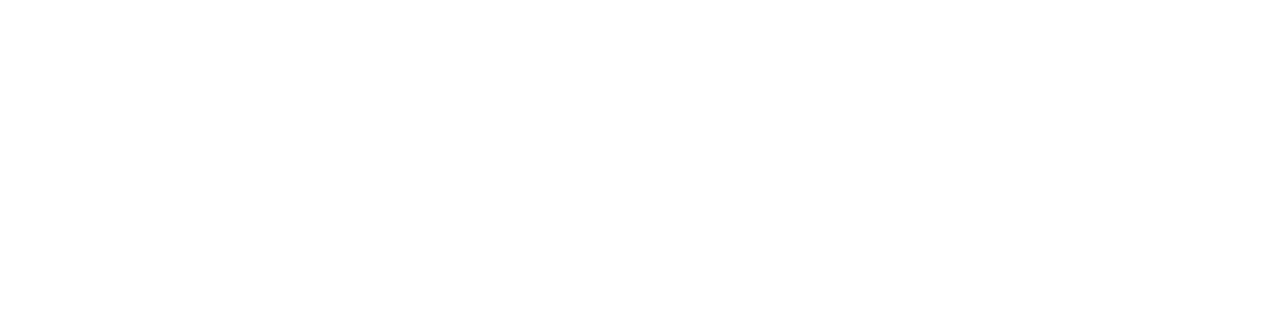
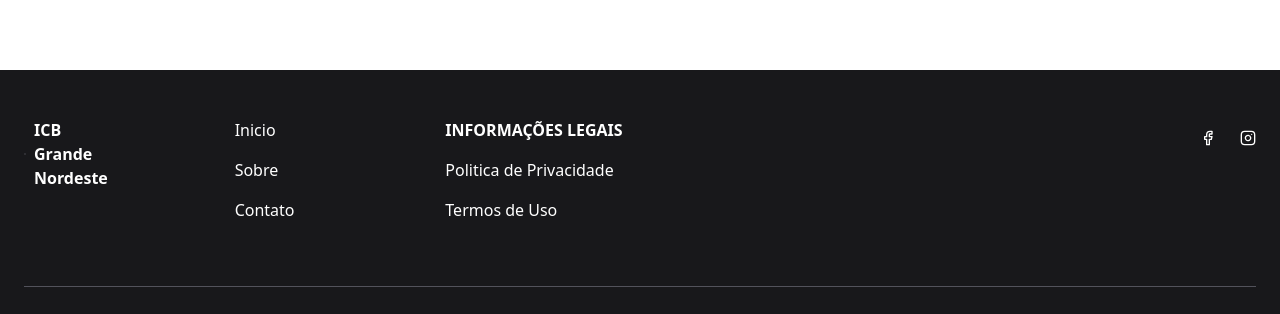
Before and after one commit to Gabriel422-hue/FrontEnd_SemearEAD, a Next.js app: page /courses in a window 1280 px wide. Shown: the part 638-952 px from the top of the page. Before the commit the page ends 800 px from the top, so only its background shows below. Built offline with nearby package versions, Linux system fonts and the light colour scheme.

Commit message:
PS-23 Footer & Correções

```diff
--- a/package.json
+++ b/package.json
@@ -1,5 +1,5 @@
 {
-  "name": "my-app",
+  "name": "SemearEAD",
   "version": "0.1.0",
   "private": true,
   "scripts": {
@@ -19,9 +19,12 @@
     "D": "^1.0.0",
     "next": "13.1.6",
     "next-auth": "^4.19.2",
+    "nookies": "^2.5.2",
     "postcss": "^8.4.21",
     "react": "18.2.0",
     "react-dom": "18.2.0",
+    "react-hook-form": "^7.43.5",
+    "react-icons": "^4.8.0",
     "tailwindcss": "^3.2.4"
   },
   "devDependencies": {
--- /dev/null
+++ b/src/components/Footer.tsx
@@ -0,0 +1,96 @@
+import Link from 'next/link';
+import { FiInstagram, FiFacebook } from 'react-icons/fi';
+
+export default function Footer() {
+  return (
+    <footer className="mx-auto max-w-[1920px] px-6 bg-zinc-900">
+      <div className="grid grid-cols-1 lg:grid-cols-12 gap-8 border-b border-zinc-600 py-12 text-white transition-colors duration-150 bg-zinc-900">
+        <div className="col-span-1 lg:col-span-2">
+          <Link
+            href="/"
+            className="flex  items-center font-bold md:mr-24"
+          >
+            <span className="rounded-full border border-zinc-700 mr-2">
+              {/* <> */}
+            </span>
+            <span>ICB Grande Nordeste</span>
+          </Link>
+        </div>
+        <div className="col-span-1 lg:col-span-2">
+          <ul className="flex flex-initial flex-col md:flex-1">
+            <li className="py-3 md:py-0 md:pb-4">
+              <Link
+                href="/"
+                className="text-white hover:text-zinc-200 transition ease-in-out duration-150"
+              >
+                Inicio
+              </Link>
+            </li>
+            <li className="py-3 md:py-0 md:pb-4">
+              <Link
+                href="/"
+                className="text-white hover:text-zinc-200 transition ease-in-out duration-150"
+              >
+                Sobre
+              </Link>
+            </li>
+            <li className="py-3 md:py-0 md:pb-4">
+              <Link
+                href="/"
+                className="text-white hover:text-zinc-200 transition ease-in-out duration-150"
+              >
+                Contato
+              </Link>
+            </li>
+          </ul>
+        </div>
+        <div className="col-span-1 lg:col-span-2">
+          <ul className="flex flex-initial flex-col md:flex-1">
+            <li className="py-3 md:py-0 md:pb-4">
+              <p className="text-white font-bold hover:text-zinc-200 transition ease-in-out duration-150">
+                INFORMAÇÕES LEGAIS
+              </p>
+            </li>
+            <li className="py-3 md:py-0 md:pb-4">
+              <Link
+                href="/"
+                className="text-white hover:text-zinc-200 transition ease-in-out duration-150"
+              >
+                Politica de Privacidade
+              </Link>
+            </li>
+            <li className="py-3 md:py-0 md:pb-4">
+              <Link
+                href="/"
+                className="text-white hover:text-zinc-200 transition ease-in-out duration-150"
+              >
+                Termos de Uso
+              </Link>
+            </li>
+          </ul>
+        </div>
+        <div className="col-span-1 lg:col-span-6 flex items-start lg:justify-end text-white">
+          <div className="flex space-x-6 items-center h-10">
+            <a
+              aria-label="Facebook"
+              href="https://github.com/vercel/nextjs-subscription-payments"
+            >
+              <FiFacebook />
+            </a>
+            <a
+              aria-label="Facebook"
+              href="https://github.com/vercel/nextjs-subscription-payments"
+            >
+              <FiInstagram />
+            </a>
+          </div>
+        </div>
+      </div>
+      <div className="py-12 flex flex-col md:flex-row justify-between items-center space-y-4 text-white">
+        <div>
+          <span>&copy; Igreja Casa Da Benção Grande Nordeste. Todos os direitos reservados.</span>
+        </div>
+      </div>
+    </footer>
+  );
+}
--- a/src/pages/about/index.tsx
+++ b/src/pages/about/index.tsx
@@ -1,3 +1,4 @@
+import Footer from "../../components/Footer"
 import Navebar01 from "../../components/navebars/navbar01"
 
 
@@ -51,9 +52,9 @@
         <div className="mx-auto grid max-w-7xl gap-y-20 gap-x-8 px-6 lg:px-8 xl:grid-cols-3">
           <div className="max-w-2xl">
             <h2 className="text-3xl font-bold tracking-tight text-gray-900 sm:text-4xl sm:py-5" >Conheça nossos professores</h2>
-            <p className="mt-6 text-lg leading-8 text-gray-600">
+            <div className="mt-6 text-lg leading-8 text-gray-600">
               Professores qualificados ....
-            </p>
+            </div>
           </div>
           <ul role="list" className="grid gap-x-8 gap-y-12 sm:grid-cols-2 sm:gap-y-16 xl:col-span-2 sm:py-5">
             {people.map((person) => (
@@ -70,6 +71,7 @@
           </ul>
         </div>
       </div>
+      <Footer/>
       </>
     )
   }
--- a/src/pages/courses/index.tsx
+++ b/src/pages/courses/index.tsx
@@ -1,3 +1,4 @@
+import Footer from "../../components/Footer"
 import Navbar01 from "../../components/navebars/navbar01"
 
 
@@ -89,6 +90,7 @@
           </div>
         </div>
       </div>
+      <Footer/>
     </>
     )
   }
```
Also changed, not shown: 1 other file (tests, documents, lock files or other folders).
